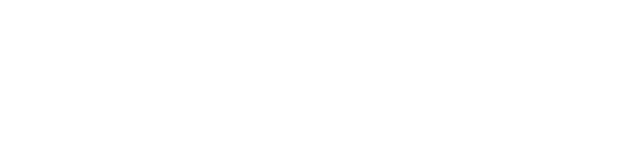
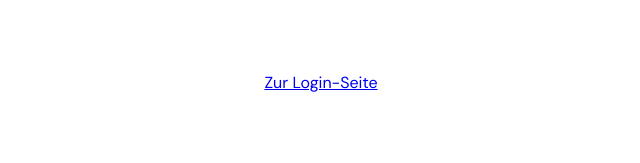
Before and after one commit to MarioWinter/Videoflix, an Angular app: page /verify-email in a window 1280 px wide. Before the commit this address led to /. Shown: the top 163 px of the page, without its empty margins (319-959 px from the left). Built offline with nearby package versions, Linux system fonts and the light colour scheme.

Commit message:
feat(routes): add route for VerifyEmailComponent and adjust route formatting to single quotes

```diff
--- a/src/app/features/auth/register/register.component.ts
+++ b/src/app/features/auth/register/register.component.ts
@@ -1,12 +1,20 @@
-import { Component, ChangeDetectionStrategy } from "@angular/core";
-import { CommonModule } from "@angular/common";
-import { ReactiveFormsModule, FormGroup, FormControl, Validators } from "@angular/forms";
-import { InputComponent } from "../../../shared/components/input/input.component";
-import { ButtonComponent } from "../../../shared/components/button/button.component";
-import { passwordMatchValidator } from "../../../shared/utils/custom.validator";
-import { AuthService, RegisterPayload } from "../../../core/services/auth.service";
-import { Router } from "@angular/router";
-import { switchMap } from "rxjs/operators";
+import { Component, ChangeDetectionStrategy } from '@angular/core';
+import { CommonModule } from '@angular/common';
+import {
+	ReactiveFormsModule,
+	FormGroup,
+	FormControl,
+	Validators,
+} from '@angular/forms';
+import { InputComponent } from '../../../shared/components/input/input.component';
+import { ButtonComponent } from '../../../shared/components/button/button.component';
+import { passwordMatchValidator } from '../../../shared/utils/custom.validator';
+import {
+	AuthService,
+	RegisterPayload,
+} from '../../../core/services/auth.service';
+import { Router } from '@angular/router';
+import { switchMap } from 'rxjs/operators';
 
 /**
  * Registration component for new users.
@@ -15,11 +23,16 @@
  * - Integrates reusable Input- and ButtonComponents.
  */
 @Component({
-	selector: "app-register",
+	selector: 'app-register',
 	standalone: true,
-	imports: [CommonModule, ReactiveFormsModule, InputComponent, ButtonComponent],
-	templateUrl: "./register.component.html",
-	styleUrls: ["./register.component.scss"],
+	imports: [
+		CommonModule,
+		ReactiveFormsModule,
+		InputComponent,
+		ButtonComponent,
+	],
+	templateUrl: './register.component.html',
+	styleUrls: ['./register.component.scss'],
 	changeDetection: ChangeDetectionStrategy.OnPush,
 })
 export class RegisterComponent {
@@ -30,22 +43,22 @@
 	 */
 	registerForm = new FormGroup(
 		{
-			email: new FormControl<string>("", {
+			email: new FormControl<string>('', {
 				validators: [Validators.required, Validators.email],
-				updateOn: "blur",
+				updateOn: 'blur',
 			}),
-			password1: new FormControl<string>("", {
+			password1: new FormControl<string>('', {
 				validators: [Validators.required, Validators.minLength(8)],
-				updateOn: "blur",
+				updateOn: 'blur',
 			}),
-			password2: new FormControl<string>("", {
+			password2: new FormControl<string>('', {
 				validators: [Validators.required, Validators.minLength(8)],
-				updateOn: "blur",
+				updateOn: 'blur',
 			}),
 		},
 		{
 			validators: passwordMatchValidator,
-			updateOn: "blur",
+			updateOn: 'blur',
 		}
 	);
 
@@ -58,8 +71,13 @@
 	 * @returns True if password2 has been touched, has a value, and does not match password1.
 	 */
 	get showPasswordMismatch(): boolean {
-		const control = this.registerForm.get("password2");
-		return !!(control && control.value && control.touched && this.registerForm.hasError("passwordMismatch"));
+		const control = this.registerForm.get('password2');
+		return !!(
+			control &&
+			control.value &&
+			control.touched &&
+			this.registerForm.hasError('passwordMismatch')
+		);
 	}
 
 	/**
@@ -82,11 +100,11 @@
 		if (!control || !control.errors) return null;
 		const errs = control.errors;
 
-		if (errs["email"]) {
-			return "Invalid email";
+		if (errs['email']) {
+			return 'Invalid email';
 		}
-		if (errs["minlength"]) {
-			const len = errs["minlength"].requiredLength;
+		if (errs['minlength']) {
+			const len = errs['minlength'].requiredLength;
 			return `Password must be at least ${len} characters long`;
 		}
 		return null;
@@ -100,14 +118,17 @@
 	onSubmit(): void {
 		this.serverError = null;
 		if (this.registerForm.valid) {
-			const payload: RegisterPayload = this.registerForm.value as RegisterPayload;
+			const payload: RegisterPayload = this.registerForm
+				.value as RegisterPayload;
 			this.auth
 				.getCsrfToken()
 				.pipe(switchMap(() => this.auth.register(payload)))
 				.subscribe({
-					next: () => this.router.navigate(["/login"]),
+					next: () => this.router.navigate(['/verify-email']),
 					error: (err) => {
-						this.serverError = err.error?.non_field_errors?.[0] || "Registration failed";
+						this.serverError =
+							err.error?.non_field_errors?.[0] ||
+							'Registration failed';
 					},
 				});
 		}
--- /dev/null
+++ b/src/app/features/auth/verify-email/verify-email.component.html
@@ -0,0 +1,9 @@
+<div class="verify-wrapper">
+	<h2>Verifizierung erforderlich</h2>
+	<p>
+		Wir haben dir soeben eine E-Mail mit einem Bestätigungslink geschickt.
+		Bitte überprüfe dein Postfach und klicke auf den Link, um dein Konto zu
+		aktivieren.
+	</p>
+	<a routerLink="/login" class="btn">Zur Login-Seite</a>
+</div>
--- /dev/null
+++ b/src/app/features/auth/verify-email/verify-email.component.scss
@@ -0,0 +1,7 @@
+.verify-wrapper {
+	text-align: center;
+	padding: 2rem;
+}
+.btn {
+	margin-top: 1rem;
+}
--- /dev/null
+++ b/src/app/features/auth/verify-email/verify-email.component.ts
@@ -0,0 +1,17 @@
+import { Component, ChangeDetectionStrategy } from '@angular/core';
+import { CommonModule } from '@angular/common';
+import { RouterModule } from '@angular/router';
+/**
+ * @remarks
+ * Zeigt dem Nutzer nach der Registrierung eine Nachricht an,
+ * dass er seine E-Mail verifizieren muss.
+ */
+
+@Component({
+	selector: 'app-verify-email',
+	imports: [CommonModule, RouterModule],
+	templateUrl: './verify-email.component.html',
+	styleUrl: './verify-email.component.scss',
+	changeDetection: ChangeDetectionStrategy.OnPush,
+})
+export class VerifyEmailComponent {}
```
Also changed, not shown: src/app/app.routes.ts (+14 -12 lines).
